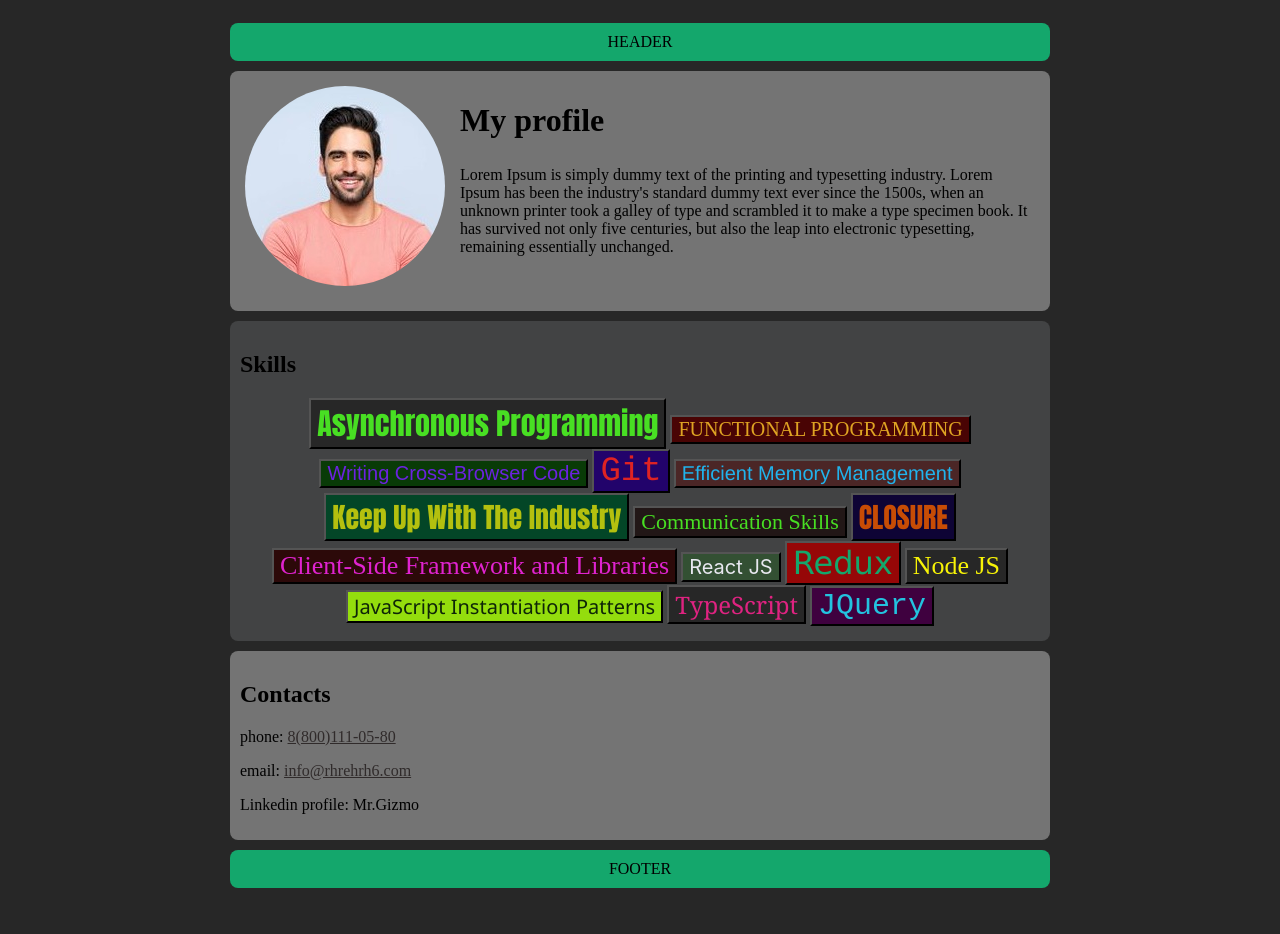
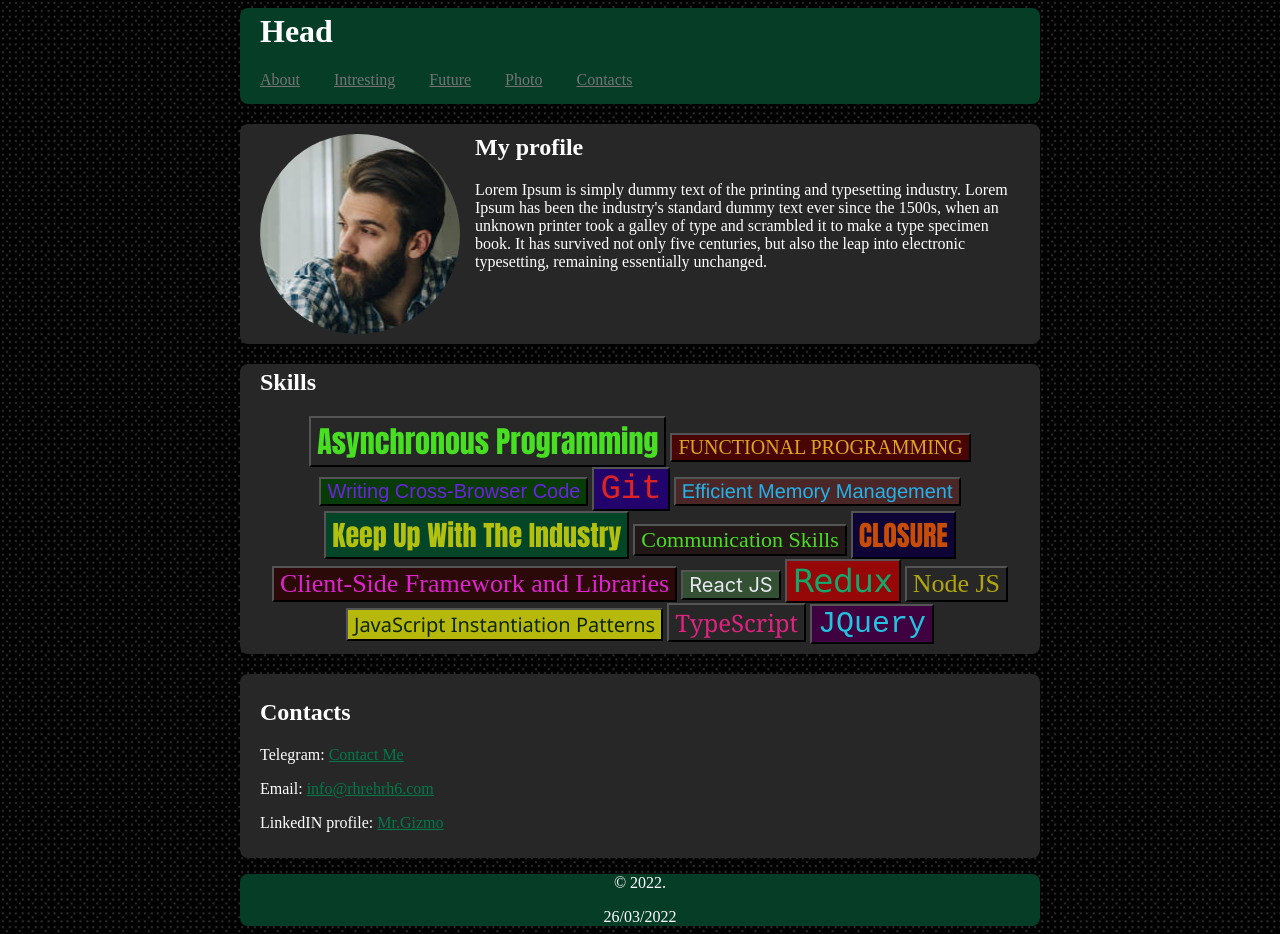
Before and after one commit to dmitrybdrv/AccountWebCard, a plain HTML site: page portfolio/index.html in a window 1280 px wide. Before the commit the page ends 911 px from the top, so only its background shows below. Drawn offline with Linux system fonts and the light colour scheme.

Commit message:
portfolio

```diff
--- a/portfolio/css/stysheets.css
+++ b/portfolio/css/stysheets.css
@@ -1,61 +1,82 @@
 
 body {
-    background-color: #272727;
+    background-color: #090a09;
     font-family: serif;
     font-size: medium;
-    padding: 5px;
+    color: #ffffff;
+    background-image: url(../img/avatar.png);
 }
 
+
 header {
-    width: 800px;
-    margin: 10px auto 10px;
-    background-color: #14A76C;
+    width: 800;
+    margin: 0 auto 10px auto;
+    box-sizing: border-box;
+    background-color: #063d27;
     border-radius: 8px;
-    padding: 10px 10px;
-    text-align: center;
+    text-align: left;
+}
+
+.headerH1 {
+    box-sizing: border-box;
+    padding: 5px 0 0 20px;
+}
+
+.navigation {
+    padding: 0 0 15px 20px;
+}
+
+ span {
+    margin-right: 30px;
+}
+
+.navigation a:link {
+    color: #747474;
+}
+
+.navigation a:hover {
+    color: #ffffff;
 }
 
 
 .card {
     width: 800px;
-    margin: 10px auto 10px;
-    align-content: center;
-    background-color: #747474;
+    height: 220px;
+    box-sizing: border-box;
+    margin: 0 auto;
+    background-color: #272727;
     border-radius: 8px;
-    padding: 10px;
-    padding-bottom: 20px;
+    padding: auto 10px;
 }
 
-
 .cardFoto {
-    display: block;
     width: 200px;
     height: 200px;
     border-radius: 50%;
+    padding: 10px 15px 10px 20px;
     float: left;
-    position: relative;
-    margin: 5px 15px 5px 5px;
 }
 
+.cardHead {
+    padding: 10px 15px 0 20px;
+}
 
 .cardText {
-    padding: 5px 5px 5px 5px;
+    padding: 0 15px 10px 20px;
 }
-
-
 
 .cardSkills {
     width: 800px;
-    height: 300px;
-    margin: 10px auto 10px;
-    background-color: #424344;
+    margin: 20px auto;
+    background-color: #272727;
     border-radius: 8px;
-    padding: 10px 10px;
     text-align: center;
+    padding-bottom: 10px;
 }
 
-.skills-title {
+.skillsHead {
     text-align: left;
+    padding: 5px 0 0 20px;
 }
 
 #skillsText1 {
@@ -137,13 +158,13 @@ header {
 
 #skillsText12 {
     background-color: #272727;
-    color: #f7f307;
+    color: #b1a60e;
     font-family: 'Times New Roman', Times, serif;
     font-size: 26px;
 }
 
 #skillsText13 {
-    background-color: #94dd0d;
+    background-color: #b6b90b;
     color: #0e2508;
     font-family: 'Segoe UI', Tahoma, Geneva, Verdana, sans-serif;
     font-size: 20px;
@@ -165,36 +186,28 @@ header {
 }
 
 
-
 .contacts {
+    box-sizing: border-box;
     width: 800px;
-    margin: 10px auto 10px;
-    background-color: #747474;
+    margin: 0 auto;
+    background-color: #272727;
     border-radius: 8px;
-    padding: 10px 10px;
+    padding: 5px 10px 10px 20px;
 }
 
-a:link {
-    color: #302b2b;
+.contacts a:link {
+    color: #037949;
 }
 
-a:hover {
-    color: #FFE400;
+.contacts a:hover {
+    color: #ffffff;
 }
-
-a:visited {
-    color: #21b3ec;
-}
-
-
-
 
 
 footer {
     width: 800px;
-    margin: 10px auto 10px;
-    background-color: #14A76C;
+    margin: 0 auto;
+    background-color: #063d27;
     border-radius: 8px;
-    padding: 10px 10px;
     text-align: center;
 }
--- a/portfolio/index.html
+++ b/portfolio/index.html
@@ -11,25 +11,41 @@
 
 
 <body>
-<header>HEADER</header>
+
+    <header>
+        <h1 class="headerH1">Head</h1>
+
+        <nav class="navigation">
+
+           <span><a href="#contact">About</a></span>
+           <span><a href="#contact">Intresting</a></span>
+           <span><a href="#contact">Future</a></span>
+           <span><a href="#contact">Photo</a></span>
+           <span><a href="#contact">Contacts</a></span>
+
+        </nav>
+
+    </header>
 
 
-<div class="card">
-    <img src="img/author_1275333959.jpg" class="cardFoto" alt="Botrov Dmitry">
-
-    <h1 class="card-title">My profile</h1>
-
-        <p class="cardText">
-        Lorem Ipsum is simply dummy text of the printing and typesetting industry. Lorem Ipsum has been the industry's standard dummy text ever since the 1500s, when an unknown printer took a galley of type and scrambled it to make a type specimen book. It has survived not only five centuries, but also the leap into electronic typesetting, remaining essentially unchanged.
-        </p>
+    <section class="card">
+    <img src="../portfolio/img/Screenshot_1.png" class="cardFoto" alt="B.Dmitry">
 
 
-</div>
+
+        <h1 class="cardHead">My profile</h1>
+
+            <p class="cardText">
+            Lorem Ipsum is simply dummy text of the printing and typesetting industry. Lorem Ipsum has been the industry's standard dummy text ever since the 1500s, when an unknown printer took a galley of type and scrambled it to make a type specimen book. It has survived not only five centuries, but also the leap into electronic typesetting, remaining essentially unchanged.
+            </p>
 
 
-<div class="cardSkills">
+    </section>
 
-<h2 class="skills-title">Skills</h2>
+
+    <section class="cardSkills">
+
+<h2 class="skillsHead">Skills</h2>
 
 <button id="skillsText1">
     Asynchronous Programming
@@ -93,28 +109,35 @@
 
 
 
-</div>
+    </section>
 
 
-<div class="contacts">
+    <section class="contacts" id="contact">
 
     <h2 class="contactsTitle">Contacts</h2>
 
     <p>
-    phone: <a href="tel:+8(800)111-05-80">8(800)111-05-80</a>
+    Telegram: <a href="https://t.me/DMITRYBDRV" target="_tablet"> Contact Me</a>
     </p>
 
     <p>
-    email: <a href="mailto:info@rhrehrh6.com">info@rhrehrh6.com</a>
+    Email: <a href="mailto:info@rhrehrh6.com">info@rhrehrh6.com</a>
    </p>
 
     <p>
-    Linkedin profile: Mr.Gizmo
+    LinkedIN profile: <a href="https://www.linkedin.com/in/dmitry-b-041432150/" target="_bablet"> Mr.Gizmo</a>
     </p>
-</div>
 
 
-    <footer>FOOTER</footer>
+    </section>
+
+
+    <footer id="footer">
+        <p>
+            &copy; 2022.
+            </p>
+        <time datetime="2022-03-26">26/03/2022</time>
+    </footer>
 
 
 <body>
```
Also changed, not shown: portfolio/img/Screenshot_1.png (added), portfolio/img/author_1275333959.jpg (deleted), portfolio/img/avatar.png (added), portfolio/img/pattern.png (deleted).
